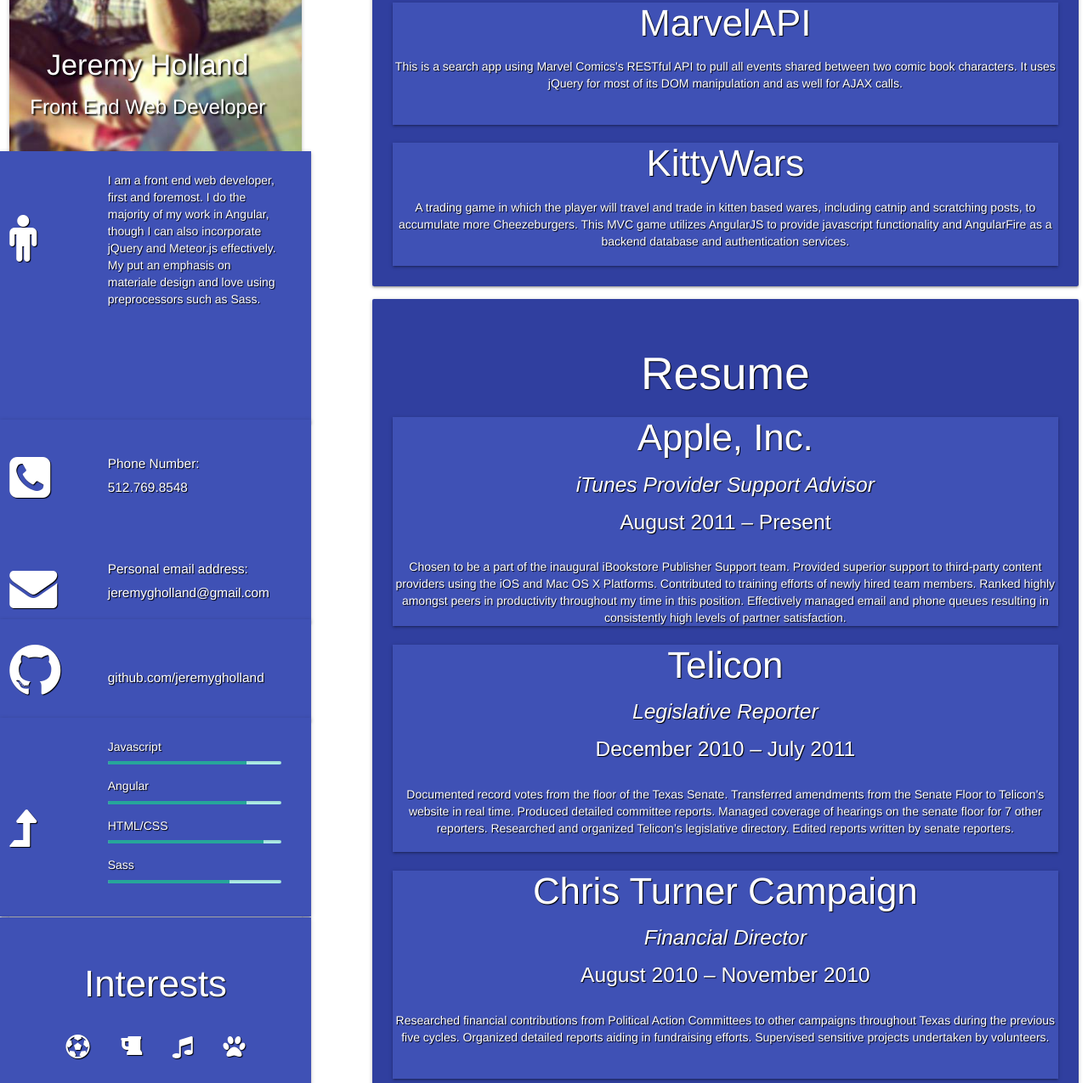
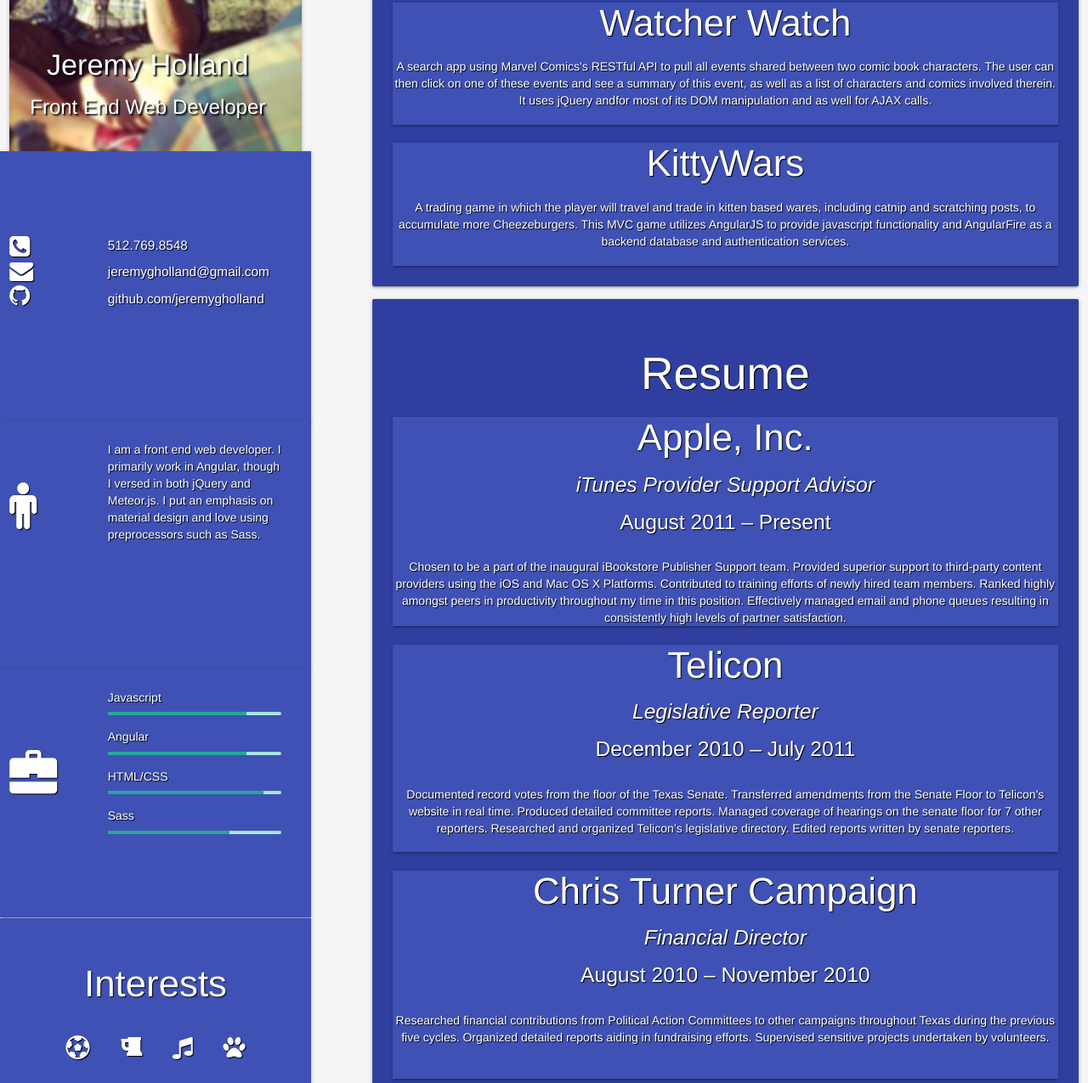
Before and after one commit to jeremygholland/newResume, a plain HTML site: page index.html in a window 1280 px wide. Shown: the part 374-1649 px from the top of the page at 85% size. Drawn offline with nearby package versions, Linux system fonts and the light colour scheme; a script that the page names is missing.

Commit message:
cmassive changes

```diff
--- a/index.html
+++ b/index.html
@@ -21,49 +21,47 @@
                     <p id = "subtitle">Front End Web Developer</p></span>
             </div>
                 <div class="row z-depth-1 groupTop">
+                    <div class="wooI">
                     <div class="col s3">
-                    <i class = "fa fa-male fa-4x icon"></i>
+                         <i class="fa fa-phone-square fa-2x icon1" ></i>
+                         <br>
+                        <i class = "fa  fa-envelope fa-2x icon"></i>
+                        <br>
+                         <i class="fa fa-github fa-2x iconGit"></i>
                     </div>
                 <div class="col s9">
-                <div class="card-content">
-                    <div class = "valign-wrapper">
-                    <p class = "left-align"> I am a front end web developer, first and foremost. I do the majority of my work in Angular, though I can also incorporate jQuery and Meteor.js effectively. My put an emphasis on materiale design and love using preprocessors such as Sass. </p>
+                    <div class="card-content topStuff left-align">
+                        <div class="phone">
+                         <a class = "phone">512.769.8548</a>
+                         </div>
+                         <div class="phone">
+                    <p class = "phone"> jeremygholland@gmail.com</p>
+                    </div>
+                        <div class="phone">
+                        <p class = "phone">github.com/jeremygholland</p>
+                        </div>
                     </div>
                 </div>
             </div>
             </div>
             <div class="row z-depth-1 group">
                 <div class="col s3">
-                         <i class="fa fa-phone-square fa-4x icon1" ></i>
-                        <i class = "fa  fa-envelope fa-4x icon"></i>
+                    <div class="icon2">
+                    <i class = "fa fa-male fa-4x"></i>
+                    </div>
                 </div>
                 <div class="col s9">
-                    <div class="card-content topStuff left-align">
-                         <p id="phone">Phone Number:</p>
-                         <a>512.769.8548</a>
-                         <div id="emailStuff">
-                    <p id="emailTop">Personal email address:</p>
-                    <a> jeremygholland@gmail.com</a>
+                <div class="card-content">
+                    <div class = "valign-wrapper">
+                    <p class = "left-align"> I am a front end web developer. I primarily work in Angular, though I versed in both jQuery and Meteor.js. I put an emphasis on material design and love using preprocessors such as Sass. </p>
                     </div>
                 </div>
             </div>
             </div>
 
-            <div class="row z-depth-1 group github">
-                <div class="col s3">
-                    <i class="fa fa-github fa-5x iconGit"></i>
-                </div>
-                <div class="col s9">
-                    <div class="card-content left-align">
-                        <div class="gitHub">
-                        <a>github.com/jeremygholland</a>
-                        </div>
-                    </div>
-                </div>
-            </div>
             <div class="row z-depth-1 group levelGroup">
                 <div class="col s3">
-                    <i class="fa fa-level-up fa-4x iconLevel"></i>
+                    <i class="glyphicon glyphicon-briefcase fa-4x iconLevel"></i>
                 </div>
                 <div class="col s9">
                     <div class="card-content">
@@ -109,8 +107,8 @@
                       <p class = "projDesc"> A MEAN stack blogging app which currently hosts my baseball related blog posts. It allows for people to view current posts and comments related to individual posts, while also allowing for registered users to add posts and comments. This blog uses passport for verification and Materialize.css for its styling. </p>
                  </div>
                  <div class="projStuff text-center z-depth-1">
-                     <h3>MarvelAPI</h3>
-                     <p class = "projDesc"> This is a search app using Marvel Comics's RESTful API to pull all events shared between two comic book characters. It uses jQuery for most of its DOM manipulation and as well for AJAX calls.</p>
+                     <h3>Watcher Watch</h3>
+                     <p class = "projDesc"> A search app using Marvel Comics's RESTful API to pull all events shared between two comic book characters. The user can then click on one of these events and see a summary of this event, as well as a list of characters and comics involved therein. It uses jQuery andfor most of its DOM manipulation and as well for AJAX calls.</p>
                  </div>
                  <div class="projStuff text-center z-depth-1">
                      <h3>KittyWars</h3>
--- a/sass/resume.scss
+++ b/sass/resume.scss
@@ -6,7 +6,7 @@ body{
 	a{
 		color: white;
 	}
-	background-color: #FFFFFF;
+	background-color: #f5f5f5;
 	color: $primaryText;
 	text-shadow: 1px 1px 1px black;
 
@@ -35,29 +35,29 @@ body{
 	}
 }
 .group{
-	margin-top: -3vh;
+	margin-top: -2.85vh;
+	height: 36.6vh;
 	background-color: #3F51B5;
 }
 .Newgroup{
-	height: 32.5vh;
+	height: 36.6vh;
 	background-color: #3F51B5;
-	margin-top: 3.2vh;
-	margin-bottom: -3vh;
+	margin-top: 3.1vh;
+	margin-bottom: -2.9vh;
 
 }
 
 .levelGroup{
-	margin-bottom: -3vh;
+	margin-bottom: -2.9vh;
+	margin-top: -2.6vh;
+	height: 36.6vh;
 }
 .groupTop{
 	min-height: 40vh;
 	background-color: #3F51B5;
 }
 .iconLevel{
-	margin-top: 13vh;
-}
-.icon{
-	margin-top: 9.3vh;
+	margin-top: 12vh;
 }
 .icon1{
 	margin-top:5vh;
@@ -78,16 +78,10 @@ body{
 	margin-top: 4vh;
 }
 
-#emailStuff{
-	margin-top: 36%;
-}
+
 
 .github{
 	height: 15vh;
-}
-.gitHub{
-	margin-top: 15%;
-	font-size: 1.1em;
 }
 
 .likeCon{
@@ -97,15 +91,19 @@ body{
 .iconStuff{
 }
 
-#phone, #emailTop{
-	margin-bottom: 3%;
+.icon2{
+	margin-top: 9vh;
 }
 
 .interest{
 	height: 40.3vh;
 }
-
+.phone{
+	margin-bottom: 1.2vh;
+}
 .iconGit{
-	margin-top: 30%;
 	margin-bottom:5%;
 }
+.wooI{
+	margin-top: 16%;
+}
```
Also changed, not shown: css/resume.css, 1 other file. Lines whose indentation alone changed are shown as unchanged.
